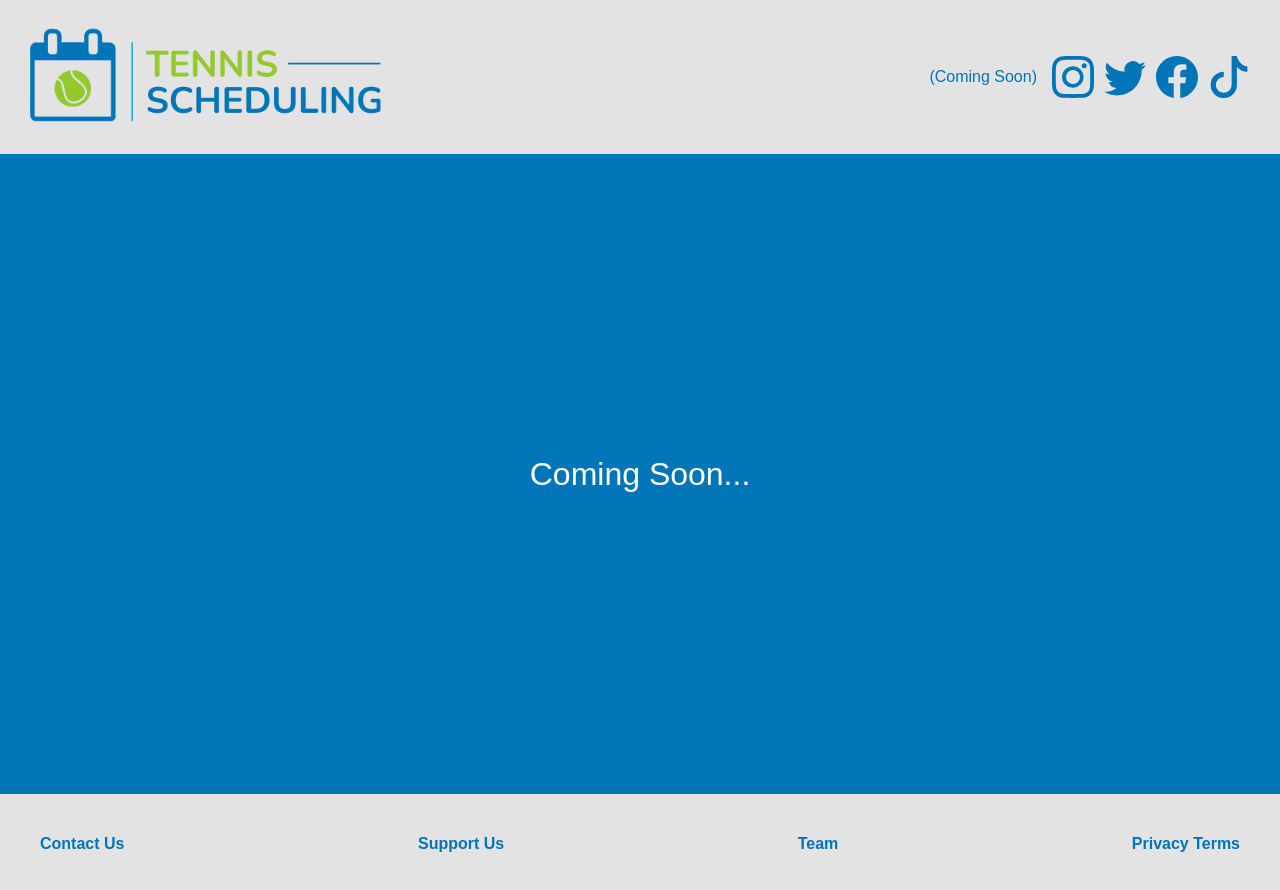
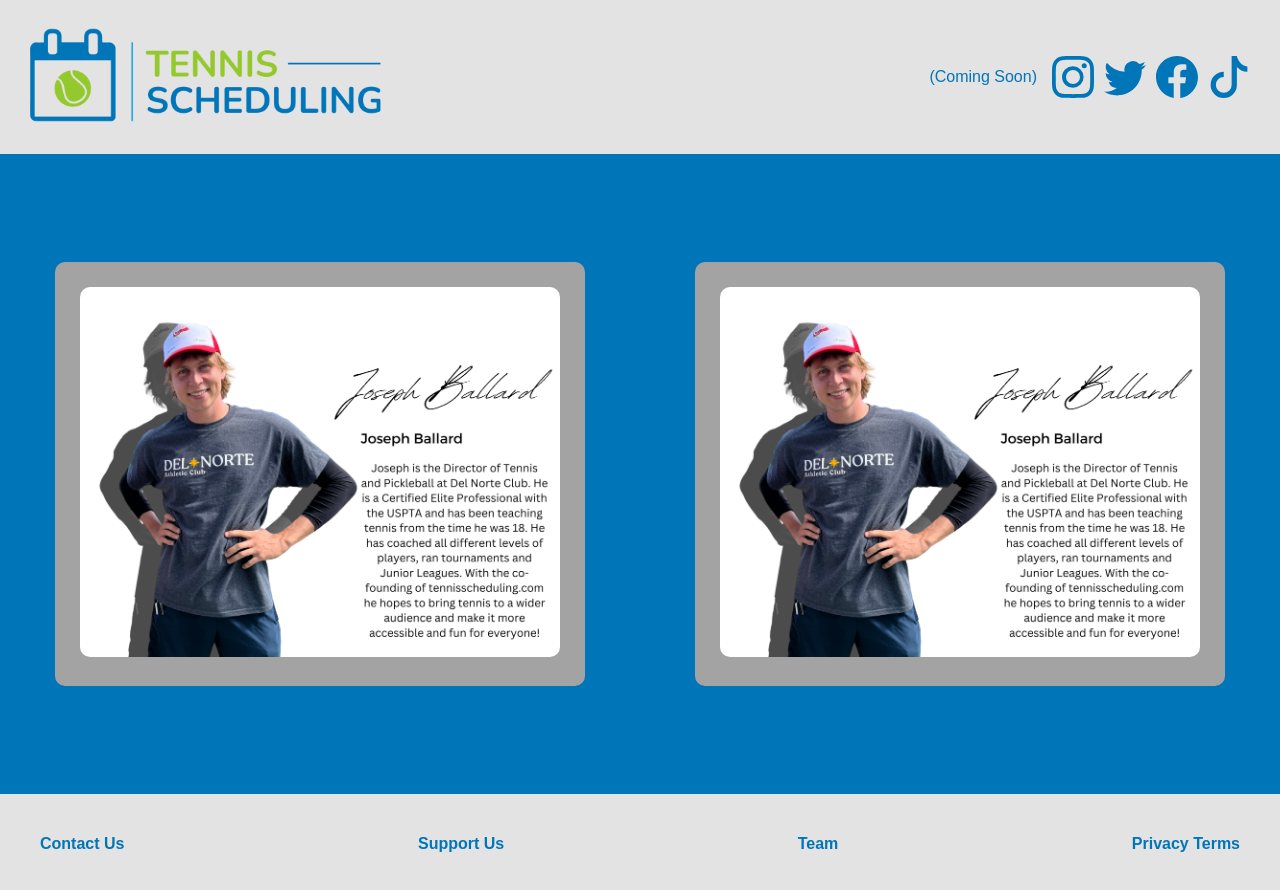
Before and after one commit to maxwellc2003/tennis-scheduling-sql, a React (Create React App) app in the folder client/: page /team in a window 1280 px wide. Shown: the top 890 px of the page. Built offline with nearby package versions, Linux system fonts and the light colour scheme.

Commit message:
changes'

```diff
--- a/client/src/assets/css/calendar.css
+++ b/client/src/assets/css/calendar.css
@@ -311,3 +311,21 @@
   padding: 0;
   list-style: none;
 }
+
+/* session styling */
+
+.close-button,
+.open-button {
+  border: 0;
+  padding: 0;
+  width: 100%;
+  font-size: large;
+  border-radius: 0 0 3px 3px;
+  background-color: var(--main-right-background-color);
+}
+
+.close-button:hover,
+.open-button:hover {
+  cursor: pointer;
+  background-color: var(--calendar-banner-color);
+}
--- a/client/src/assets/css/sessionform.css
+++ b/client/src/assets/css/sessionform.css
@@ -3,7 +3,7 @@
   padding: 15px;
   margin: 0;
   height: auto;
-  border-radius: 3px;
+  border-radius: 3px 3px 0 0;
   background-color: var(--main-right-background-color);
 }
 
@@ -46,6 +46,6 @@
   margin-left: 33px;
 }
 
-.date-selection  {
+.date-selection {
   margin-left: 65px;
 }
--- a/client/src/assets/css/team.css
+++ b/client/src/assets/css/team.css
@@ -1,5 +1,18 @@
-.coming-soon {
-    margin: auto;
-    color: white;
-    font-size: xx-large;
+.team {
+  width: 100%;
+  display: flex;
+  justify-content: space-around;
+  align-items: center;
 }
+
+.team-card {
+  padding: 25px;
+  height: auto;
+  border-radius: 10px;
+  background-color: rgb(163, 163, 163);
+}
+
+.team-card img {
+  width: 60vh;
+  border-radius: 10px;
+}
--- a/client/src/components/Calendar/index.js
+++ b/client/src/components/Calendar/index.js
@@ -14,7 +14,7 @@ const CalendarEvents = (events) => {
   // pop up
   const [hidden, setHidden] = useState(true);
   const [status, setStatus] = useState("");
-  const [playersOpen, setOpenPlayers] = useState(false);
+  const [playersOpen, setPlayersOpen] = useState(false);
   const [players, setPlayers] = useState([]);
   const [popUpInfo, setPopUpInfo] = useState({
     id: "",
@@ -41,13 +41,12 @@ const CalendarEvents = (events) => {
         <button onClick={() => rsvp(popUpInfo.id)}>RSVP</button>
         <a
           href="#"
-          onClick={() => setOpenPlayers(true)}
+          onClick={() => setPlayersOpen(true)}
           className="view-players"
         >
           (View Player List)
         </a>
         {playersOpen && (
-          // console.log(players[0])
           <ul className="player-list">
             {players[0].map((player) => (
               <li key={player.id}>
@@ -327,7 +326,7 @@ const CalendarEvents = (events) => {
   }
 
   function closePopUp() {
-    setOpenPlayers(false);
+    setPlayersOpen(false);
     setHidden(true);
     setPlayers([]);
     setStatus("");
--- a/client/src/components/SessionForm/index.js
+++ b/client/src/components/SessionForm/index.js
@@ -63,7 +63,6 @@ const EventForm = () => {
 
   return (
     <div className="post-form-wrapper">
-      <h1>Add Session</h1>
       <form className="post-form" onSubmit={handleSubmit}>
         <div className="sessionEl">
           <h4>Date:</h4>
--- a/client/src/pages/MainPage.js
+++ b/client/src/pages/MainPage.js
@@ -14,6 +14,7 @@ const Sessions = () => {
   const [data, setData] = useState(null);
   const [loading, setLoading] = useState(true);
   const [loggedIn, setLoggedIn] = useState(false);
+  const [addSessionOpen, setAddSessionOpen] = useState(false);
 
   useEffect(() => {
     Auth().then(setLoggedIn);
@@ -46,7 +47,25 @@ const Sessions = () => {
       <div className="main-right">
         {!loggedIn && <Login />}
         {loggedIn && <PlayerCard />}
-        {loggedIn && <SessionForm />}
+        <div>
+          {addSessionOpen && <SessionForm />}
+          {loggedIn && !addSessionOpen && (
+            <button
+              className="open-button"
+              onClick={() => setAddSessionOpen(true)}
+            >
+              Add Session
+            </button>
+          )}
+          {loggedIn && addSessionOpen && (
+            <button
+              className="close-button"
+              onClick={() => setAddSessionOpen(false)}
+            >
+              Close
+            </button>
+          )}
+        </div>
       </div>
     </main>
   );
--- a/client/src/pages/Team.js
+++ b/client/src/pages/Team.js
@@ -1,11 +1,15 @@
 import React from "react";
 
 import "../assets/css/team.css";
+import JosephBallard from "../assets/images/josephballardteam.png"
 
 const Team = () => {
   return (
     <main>
-      <div className="coming-soon">Coming Soon...</div>
+      <div className="team">
+        <div class="team-card"><img src={JosephBallard} alt="picture of joseph with a writing of his role and goal"></img></div>
+        <div class="team-card"><img src={JosephBallard}></img></div>
+      </div>
     </main>
   );
 };
```
